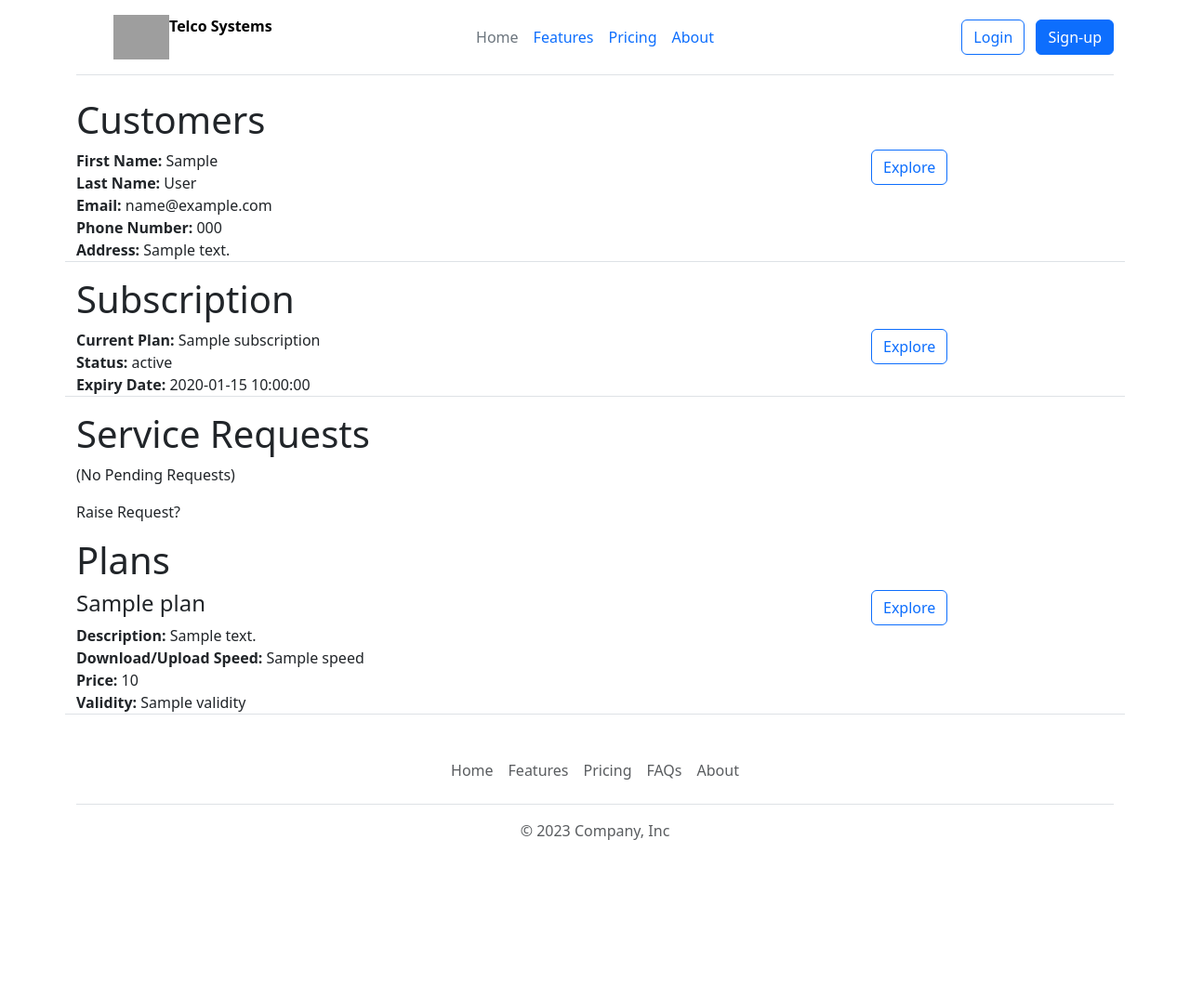
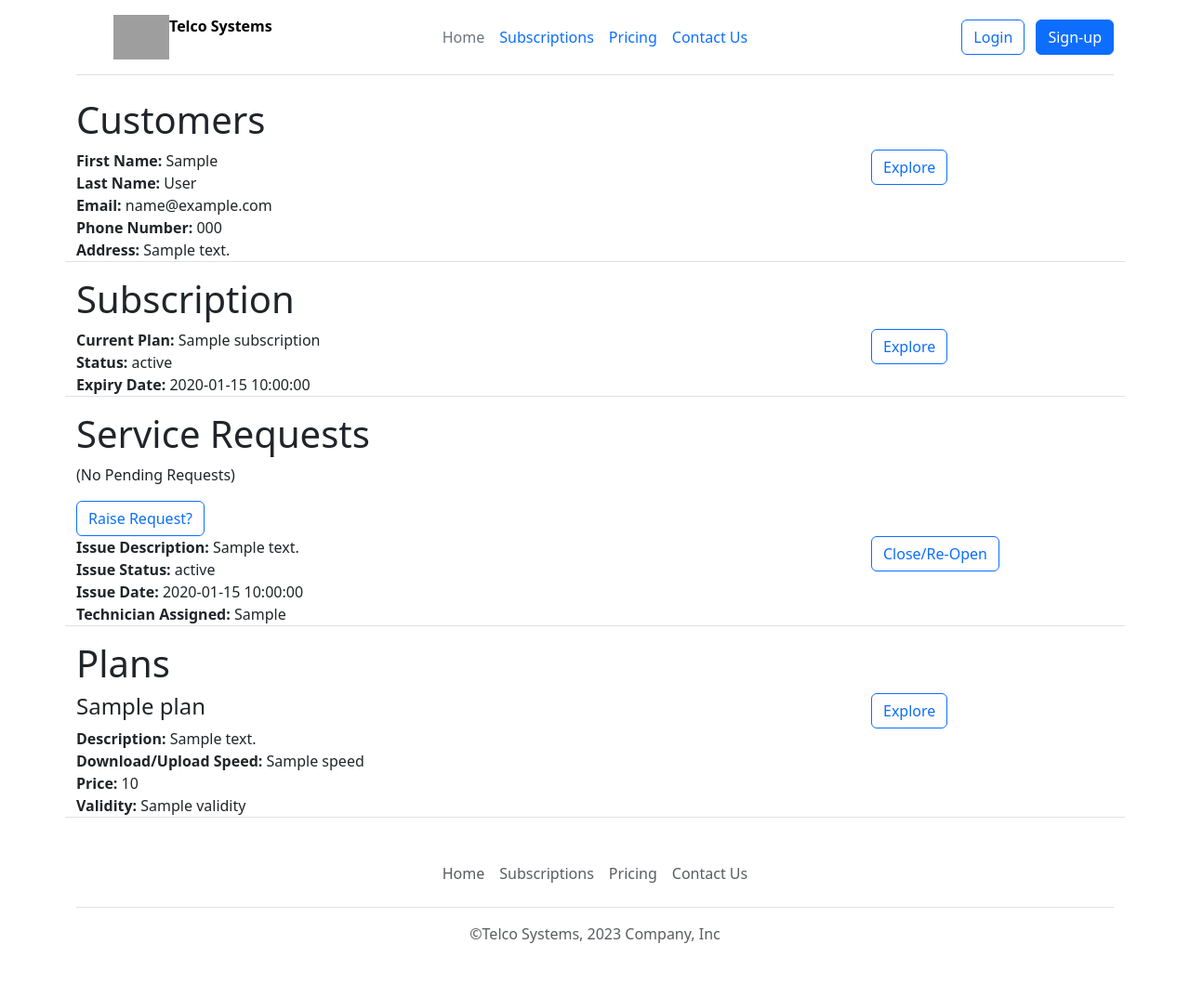
Before and after one commit to mrinalraj2809/TelecomCompany, a Flask app: template templates/home.html in a window 1280 px wide. Shown: the whole page at 93% size. Before the commit the page ends 904 px from the top, so only its background shows below. Run offline with Flask 3, Linux system fonts and the light colour scheme; the template is opened without the code that fills it: most values are stand-ins (such as "Sample title", 1, 10 or a date in 2020); grey boxes are pictures that could not be loaded.

Commit message:
Added Servie Requests Features

```diff
--- a/main.py
+++ b/main.py
@@ -3,6 +3,7 @@ from database import engine, text
 
 app = Flask(__name__)
 
+####### DB CONNECTIONS ######
 def load_data_from_db(query):
     with engine.connect() as conn:
         result = conn.execute(text(query))
@@ -23,19 +24,40 @@ def get_subscriptions(c_id):
                              INNER JOIN subscriptions\
                              ON subscriptions.plan_id = plans.plan_id\
                              where subscriptions.customer_id=1;")
+def get_service_request():
+    return load_data_from_db("select * from servicerequests;")
 
+####### DB CONNECTIONS ENDS######
+
+
+####### Populate HOME PAGE STARTS######
 @app.route("/")
 def home():
     # return "Hello, World!"
     plans = get_plans()
     customers = get_customers()
     subscriptions = get_subscriptions(1)
-    return render_template('home.html', plans=plans, customers=customers, subscriptions=subscriptions)
+    service_requests = get_service_request()
+    return render_template('home.html', plans=plans, customers=customers, subscriptions=subscriptions,service_requests=service_requests)
+    # return render_template('home.html', plans=plans, customers=customers, subscriptions=subscriptions)
 
+####### Populate HOME PAGE ENDS######
+
+
+####### Populate PLANS PAGE STARTS######
 @app.route("/api/plans")
-def list_plans():
+def list_plans_in_json():
     # return "Hello, World!"
     return jsonify(PLANS)
 
+@app.route("/Pricing")
+def list_plans():
+    plans = get_plans()
+    return render_template('planitems.html', plan=plans)
+####### Populate PLANS ENDS STARTS######
+
+
+
+###### MAIN FUNCTION########
 if __name__ == "__main__":
     app.run(host='0.0.0.0',debug=True)
--- a/templates/footer.html
+++ b/templates/footer.html
@@ -2,11 +2,11 @@
   <footer class="py-3 my-4">
     <ul class="nav justify-content-center border-bottom pb-3 mb-3">
       <li class="nav-item"><a href="#" class="nav-link px-2 text-body-secondary">Home</a></li>
-      <li class="nav-item"><a href="#" class="nav-link px-2 text-body-secondary">Features</a></li>
+      <li class="nav-item"><a href="#" class="nav-link px-2 text-body-secondary">Subscriptions</a></li>
       <li class="nav-item"><a href="#" class="nav-link px-2 text-body-secondary">Pricing</a></li>
-      <li class="nav-item"><a href="#" class="nav-link px-2 text-body-secondary">FAQs</a></li>
-      <li class="nav-item"><a href="#" class="nav-link px-2 text-body-secondary">About</a></li>
+<!--      <li class="nav-item"><a href="#" class="nav-link px-2 text-body-secondary">FAQs</a></li>-->
+      <li class="nav-item"><a href="#" class="nav-link px-2 text-body-secondary">Contact Us</a></li>
     </ul>
-    <p class="text-center text-body-secondary">&copy; 2023 Company, Inc</p>
+    <p class="text-center text-body-secondary">&copy;Telco Systems, 2023 Company, Inc</p>
   </footer>
 </div>
--- a/templates/home.html
+++ b/templates/home.html
@@ -25,7 +25,12 @@
     <div class="container">
         <h1>Service Requests</h1>
         <p>(No Pending Requests)</p>
-        <p>Raise Request? </p>
+    <div class="col-3">
+        <button type="button" class="btn btn-outline-primary">Raise Request?</button>
+    </div>
+        {% for request in service_requests %}
+            {% include 'servicerequests.html' %}
+        {% endfor %}
     </div>
     <div class="container">
         <h1>Plans</h1>
--- a/templates/nav.html
+++ b/templates/nav.html
@@ -9,10 +9,10 @@
 
       <ul class="nav col-12 col-md-auto mb-2 justify-content-center mb-md-0">
         <li><a href="#" class="nav-link px-2 link-secondary">Home</a></li>
-        <li><a href="#" class="nav-link px-2">Features</a></li>
-        <li><a href="#" class="nav-link px-2">Pricing</a></li>
+        <li><a target="_blank" href="/subscriptions" class="nav-link px-2">Subscriptions</a></li>
+        <li><a target="_blank" href="/Pricing" class="nav-link px-2">Pricing</a></li>
 <!--        <li><a href="#" class="nav-link px-2">FAQs</a></li>-->
-        <li><a href="#" class="nav-link px-2">About</a></li>
+        <li><a target="_blank" href="#" class="nav-link px-2">Contact Us</a></li>
       </ul>
 
       <div class="col-md-3 text-end">
--- /dev/null
+++ b/templates/servicerequests.html
@@ -0,0 +1,15 @@
+<div  class="border-bottom row"  style="margin-bottom:16px; padding-bottom=8px;">
+
+
+    <div class="col-9">
+<!--        <h4>{{request['name']}}</h4>-->
+        <div><b>Issue Description: </b> {{request['issue_description']}}</div>
+        <div><b>Issue Status: </b> {{request['issue_status']}}</div>
+        <div><b>Issue Date: </b> {{request['issue_date']}}</div>
+        <div><b>Technician Assigned: </b> {{request['assigned_technician']}}</div>
+    </div>
+    <div class="col-3">
+        <button type="button" class="btn btn-outline-primary">Close/Re-Open</button>
+    </div>
+
+</div>
```
Also changed, not shown: templates/raiseservicerequest.html (added, +21 -0 lines).
